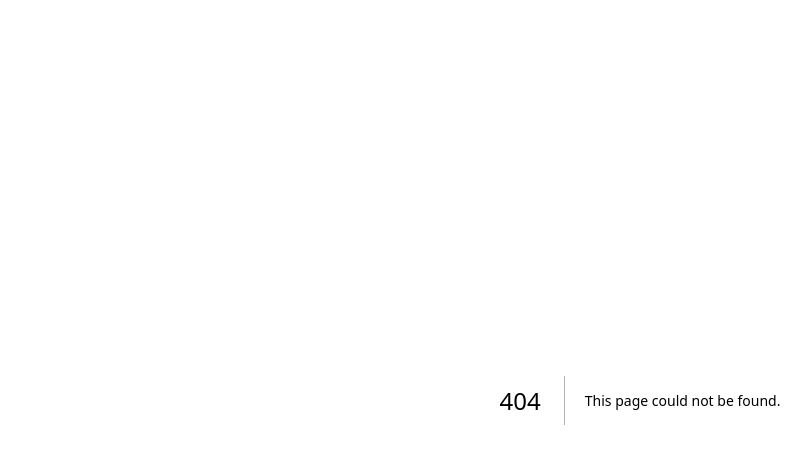
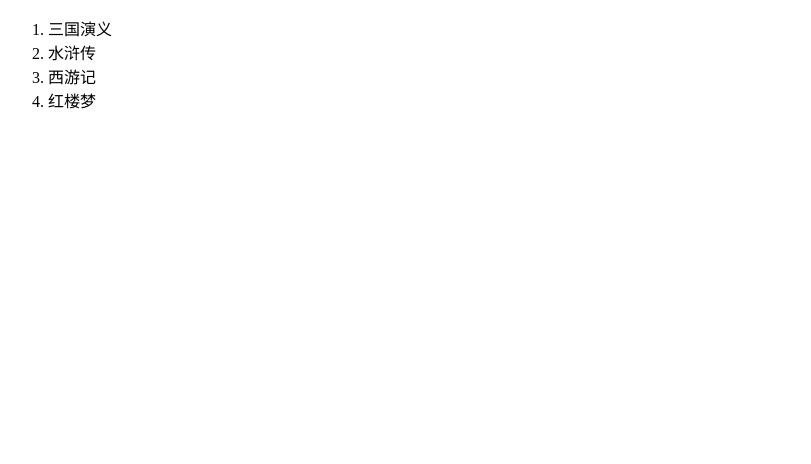
Before and after one commit to mathdeng/next, a Next.js app: page /book in a window 1280 px wide. Before the commit this address had no page. Shown: the top 464 px of the page, without its empty margins (0-811 px from the left). Built offline with nearby package versions, Linux system fonts and the light colour scheme.

Commit message:
同一路径导入 json

```diff
--- /dev/null
+++ b/app/book/data.json
@@ -0,0 +1,14 @@
+[
+  {
+    "name": "三国演义"
+  },
+  {
+    "name": "水浒传"
+  },
+  {
+    "name": "西游记"
+  },
+  {
+    "name": "红楼梦"
+  }
+]
--- /dev/null
+++ b/app/book/page.tsx
@@ -0,0 +1,17 @@
+import data from "./data.json";
+
+interface Book {
+  name: string;
+}
+
+export default function Page() {
+  return (
+    <div>
+      <ol>
+        {data.map((book: Book, index: number) => (
+          <li key={index.toString()}>{book.name}</li>
+        ))}
+      </ol>
+    </div>
+  );
+}
```
